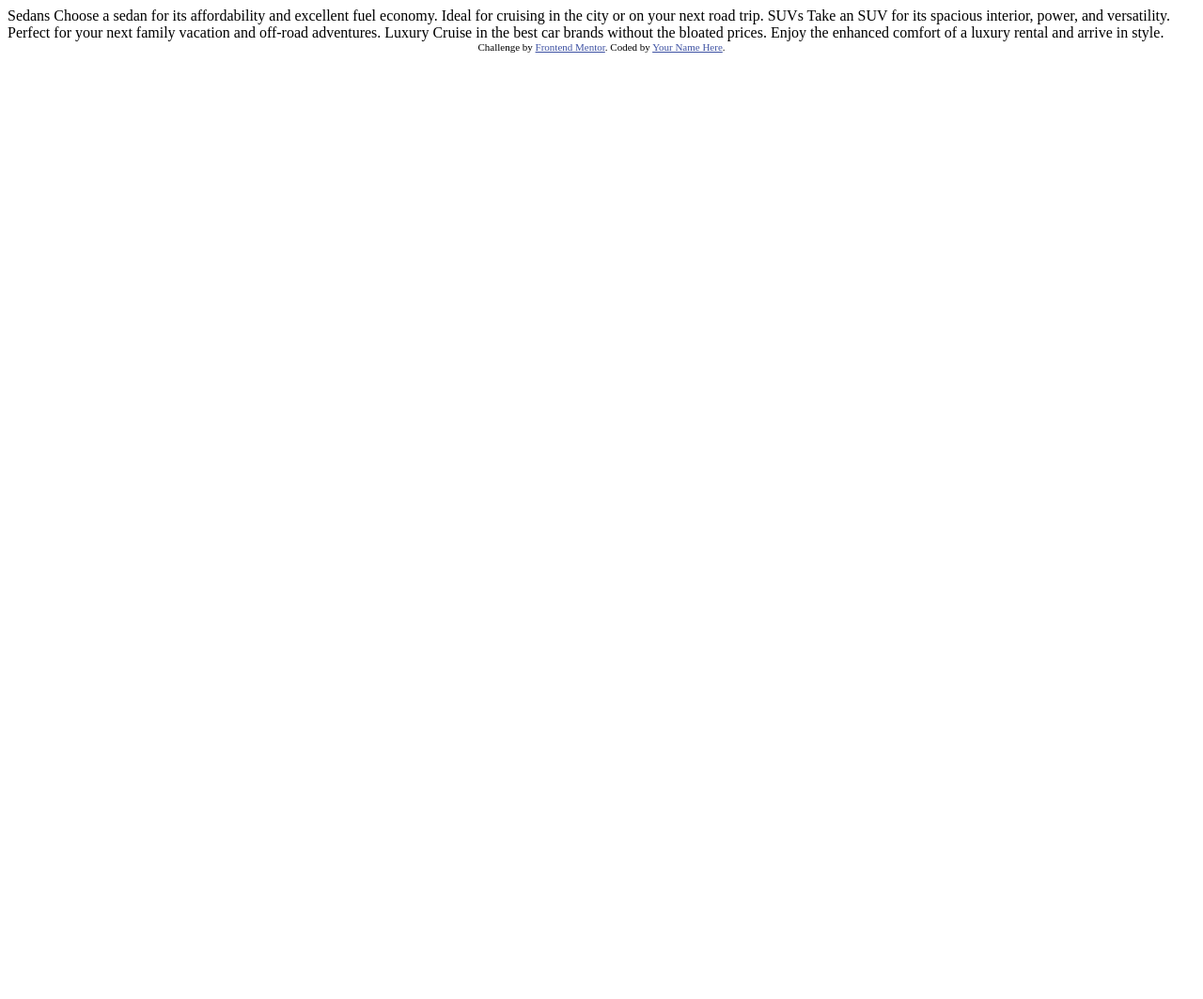
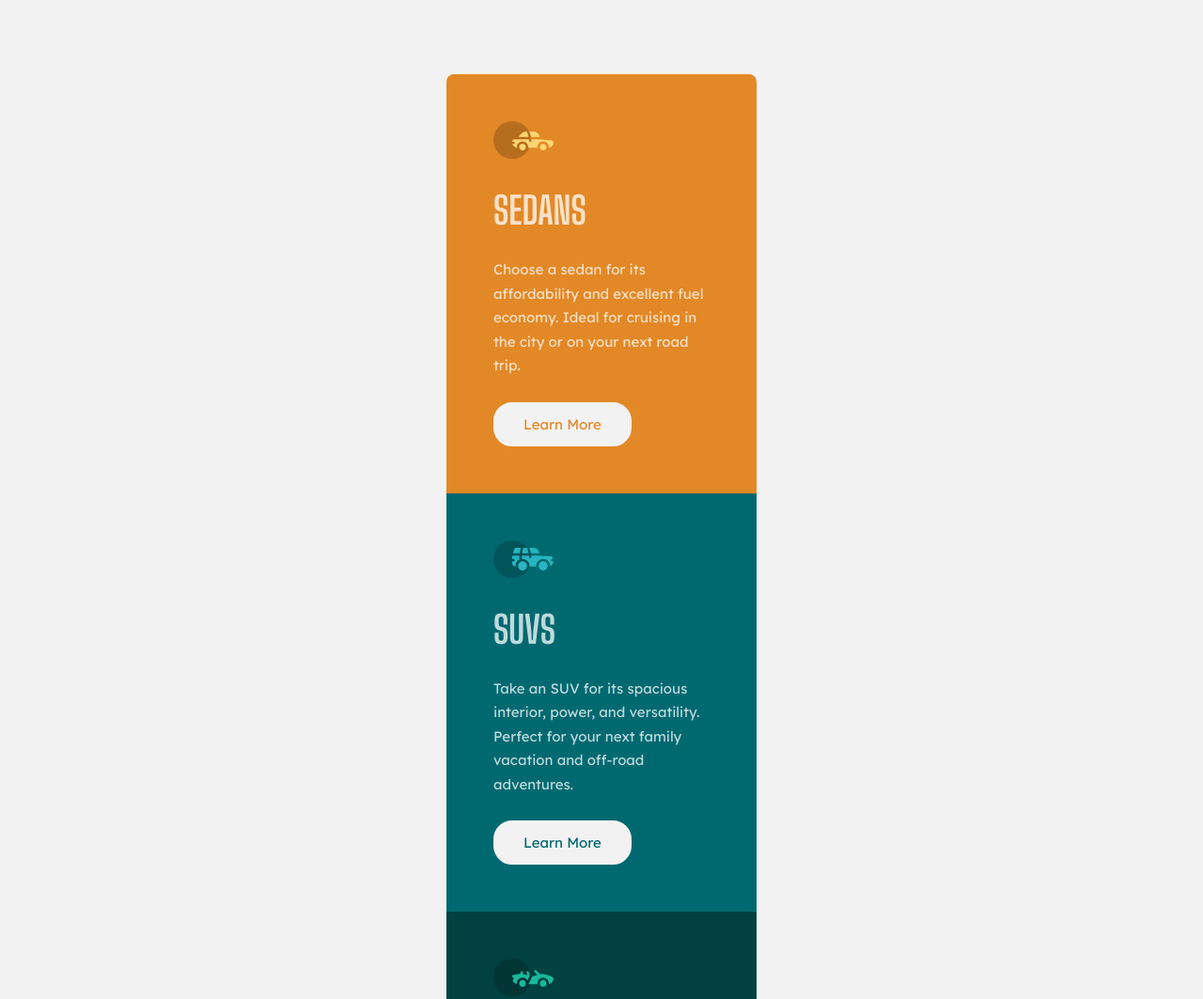
Before and after one commit to flobadea/fem-3-column, a plain HTML site: page index.html in a window 1280 px wide. Shown: the top 1063 px of the page at 94% size. Before the commit the page ends 800 px from the top, so only its background shows below. Drawn offline with Linux system fonts and the light colour scheme.

Commit message:
fixed alignment issues

```diff
--- a/index.html
+++ b/index.html
@@ -5,8 +5,13 @@
   <meta name="viewport" content="width=device-width, initial-scale=1.0"> <!-- displays site properly based on user's device -->
 
   <link rel="icon" type="image/png" sizes="32x32" href="./images/favicon-32x32.png">
+  <link rel="preconnect" href="https://fonts.googleapis.com">
+<link rel="preconnect" href="https://fonts.gstatic.com" crossorigin>
+<link href="https://fonts.googleapis.com/css2?family=Lexend+Deca&display=swap" rel="stylesheet">
+<link href="https://fonts.googleapis.com/css2?family=Big+Shoulders+Display:wght@700&family=Lexend+Deca&display=swap" rel="stylesheet">
 
-  <title>Frontend Mentor | 3-column preview card component</title>
+<link rel="stylesheet" href="./scss/styles.css">
+<title>Frontend Mentor | 3-column preview card component</title>
 
   <!-- Feel free to remove these styles or customise in your own stylesheet 👍 -->
   <style>
@@ -15,22 +20,36 @@
   </style>
 </head>
 <body>
-
-  Sedans
-  Choose a sedan for its affordability and excellent fuel economy. Ideal for cruising in the city
-  or on your next road trip.
-
-  SUVs
-  Take an SUV for its spacious interior, power, and versatility. Perfect for your next family vacation
-  and off-road adventures.
-
-  Luxury
-  Cruise in the best car brands without the bloated prices. Enjoy the enhanced comfort of a luxury
-  rental and arrive in style.
-
-  <div class="attribution">
-    Challenge by <a href="https://www.frontendmentor.io?ref=challenge" target="_blank">Frontend Mentor</a>.
-    Coded by <a href="#">Your Name Here</a>.
-  </div>
+  <main class="container">
+    <div class="card">
+      <div class="item sedans">
+        <img src="images/icon-sedans.svg" alt="icon sedans"/>
+        <div class="title">Sedans</div>
+        <div class="description">Choose a sedan for its affordability and excellent fuel economy. Ideal for cruising in the city
+          or on your next road trip.</div>
+        <a href="#" class="button orange">Learn More</a>
+      </div>
+      <div class="item suvs">
+        <img src="images/icon-suvs.svg" alt="icon suv"/>
+        <div class="title">SUVs</div>
+        <div class="description">Take an SUV for its spacious interior, power, and versatility. Perfect for your next family vacation
+          and off-road adventures.</div>
+        <a href="#" class="button d-cyan">Learn More</a>
+      </div>
+      <div class="item luxury">
+        <img src="images/icon-luxury.svg" alt="icon luxury"/>
+        <div class="title">Luxury</div>
+        <div class="description">Cruise in the best car brands without the bloated prices. Enjoy the enhanced comfort of a luxury
+          rental and arrive in style.</div>
+        <a href="#" class="button vd-cyan">Learn More</a>
+      </div>
+    </div>
+  </main>
+  <footer>
+    <div class="attribution">
+      Challenge by <a href="https://www.frontendmentor.io?ref=challenge" target="_blank">Frontend Mentor</a>.
+      Coded by <a href="#">Badea Florin</a>.
+    </div>
+  </footer>
 </body>
 </html>
--- /dev/null
+++ b/scss/_card.scss
@@ -0,0 +1,95 @@
+.container{
+    display: flex;
+    flex-direction: column;
+    align-items: center;
+    justify-content: center;
+    background-color: $veryLightGrey;
+
+    background-size: auto auto;
+    background-repeat: no-repeat;
+    background-position: top center;
+    @include breakpoint-up('desktop'){
+        height: 100vh;
+    }
+
+    width: 100%;
+
+    .card{
+        margin: rem(79) 0 rem(79) 0;
+        display: flex;
+        flex-direction: column;
+        color: $transparentWhite;
+
+        img{
+            margin: rem(20) 0 0 rem(20);
+        }
+
+        @include breakpoint-up('desktop'){
+            flex-direction: row;
+        }
+        .item{
+            padding: rem(30) rem(30) rem(30) rem(30);
+            width: rem(270);
+            @include breakpoint-up('desktop'){
+                width: rem(247);
+            }
+        }
+        .sedans{
+            background-color: $brightOrange;
+            border-radius: 8px 8px 0 0;
+            @include breakpoint-up('desktop'){
+                border-radius: 8px 0 0 8px;
+            }
+        }
+        .suvs{
+            background-color: $darkCyan;
+        }
+        .luxury{
+            background-color: $veryDarkCyan;
+            border-radius: 0 0 8px 8px;
+            @include breakpoint-up('desktop'){
+                border-radius: 0 8px 8px 0;
+            }
+        }
+
+        .title{
+            font-family: $bigShoulders;
+            font-size: rem(40);
+            margin: rem(27) 0 0 rem(20);
+            text-transform: uppercase;
+        }
+        .description{
+            line-height: 1.7;
+            margin: rem(26) rem(20) 0 rem(20);
+            @include breakpoint-up('desktop'){
+                margin-bottom: rem(40);
+            }
+        }
+
+
+        .button{
+            display: inline-block;
+            padding: rem(12) rem(30);
+            margin: rem(26) 0 rem(20) rem(20);
+            background-color: $veryLightGrey;
+            border-radius: rem(20);
+            border: 2px solid $veryLightGrey;
+            text-decoration: none;
+
+            &.orange {
+                color: $brightOrange;
+            }
+            &.d-cyan{
+                color:$darkCyan;
+            }
+            &.vd-cyan{
+                color:$veryDarkCyan;
+            }
+
+            &:hover{
+                color: $veryLightGrey;
+                background-color: transparent;
+            }
+        }
+    }
+}
--- /dev/null
+++ b/scss/_globals.scss
@@ -0,0 +1,7 @@
+body{
+    font-size: rem(15);
+    font-family: $deca;
+    padding: 0;
+    margin: 0;
+
+}
--- /dev/null
+++ b/scss/_mixins.scss
@@ -0,0 +1,6 @@
+$breakpoints: ('desktop':1440px);
+@mixin breakpoint-up($arg) {
+    @media screen and (min-width: map-get($map: $breakpoints, $key: $arg)) {
+        @content
+    }
+}
--- /dev/null
+++ b/scss/_variables.scss
@@ -0,0 +1,13 @@
+$brightOrange: hsl(31, 77%, 52%);
+$darkCyan: hsl(184, 100%, 22%);
+$veryDarkCyan: hsl(179, 100%, 13%);
+
+$transparentWhite: hsla(0, 0%, 100%, 0.75);//paragraphs
+$veryLightGrey: hsl(0, 0%, 95%);//bg, headings, buttons
+
+$bigShoulders: 'Big Shoulders Display', cursive;
+$deca: 'Lexend Deca', sans-serif;
+
+@function rem($sz){
+    @return $sz/16+rem;
+}
--- /dev/null
+++ b/scss/styles.scss
@@ -0,0 +1,4 @@
+@import "variables";
+@import "mixins";
+@import "globals";
+@import "card";
```
Also changed, not shown: scss/styles.css (added), 1 other file.
